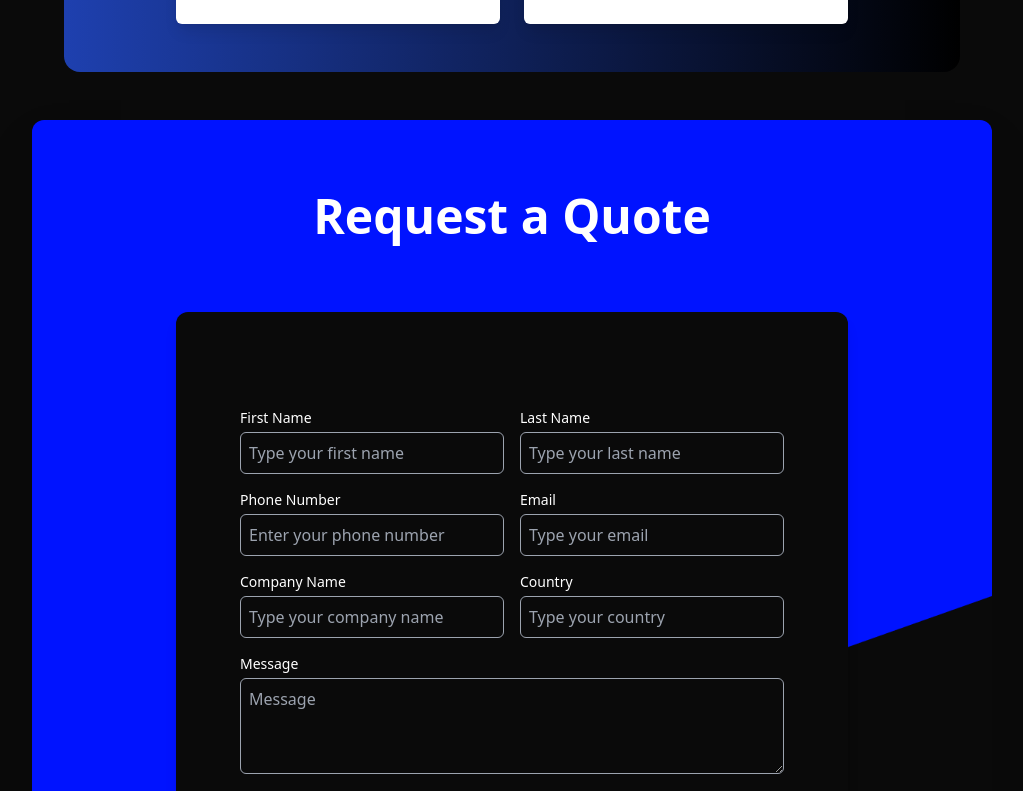
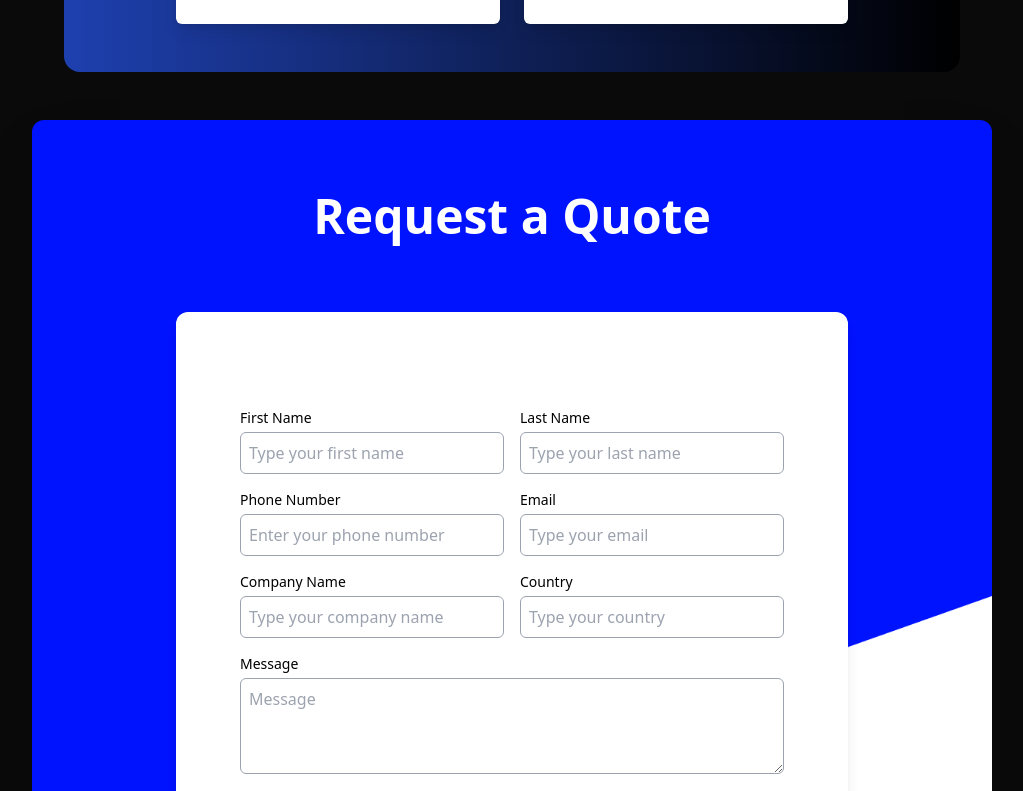
Before and after one commit to ADGO-et/nova, a Next.js app: page /pricing in a window 1280 px wide. Shown: the part 1849-2640 px from the top of the page, without its empty margins (128-1151 px from the left). Built offline with nearby package versions, Linux system fonts and the light colour scheme.

Commit message:
3. in the pricing page, in the dark mode, the form should be white. check the figma too here

```diff
--- a/components/pricing/RequestSection.tsx
+++ b/components/pricing/RequestSection.tsx
@@ -3,68 +3,68 @@ import React from "react";
 const RequestQuote: React.FC = () => {
   return (
     <div
-      className="flex flex-col items-center justify-center p-6 md:p-12 w-[75%] h-auto bg-cover bg-center my-8 mx-auto rounded-xl shadow-2xl"
+      className="flex flex-col bg-white items-center justify-center p-6 md:p-12 w-[75%] h-auto bg-cover bg-center my-8 mx-auto rounded-xl shadow-2xl"
       style={{ backgroundImage: "url(/pricing/bgRequest.png)" }}
     >
       <div className="flex items-start text-white text-xl md:text-5xl font-bold p-2 md:p-6">
         Request a Quote
       </div>
-      <div className="w-full max-w-2xl bg-foreground shadow-lg rounded-xl overflow-hidden my-12">
+      <div className="w-full max-w-2xl bg-white shadow-lg rounded-xl overflow-hidden my-12">
         <div className="p-8 md:p-16">
           <form className="grid md:grid-cols-2 gap-4 my-8">
             <div>
-              <label className="text-background block text-sm font-medium">First Name</label>
+              <label className="text-black block text-sm font-medium">First Name</label>
               <input
                 type="text"
                 placeholder="Type your first name"
-                className="mt-1 p-2 w-full border border-gray-400 rounded-md bg-foreground"
+                className="mt-1 p-2 w-full border border-gray-400 rounded-md bg-white"
               />
             </div>
             <div>
-              <label className="text-background block text-sm font-medium">Last Name</label>
+              <label className="text-black block text-sm font-medium">Last Name</label>
               <input
                 type="text"
                 placeholder="Type your last name"
-                className="mt-1 p-2 w-full border border-gray-400 rounded-md bg-foreground"
+                className="mt-1 p-2 w-full border border-gray-400 rounded-md bg-white"
               />
             </div>
             <div>
-              <label className="text-background block text-sm font-medium">Phone Number</label>
+              <label className="text-black block text-sm font-medium">Phone Number</label>
               <input
                 type="text"
                 placeholder="Enter your phone number"
-                className="mt-1 p-2 w-full border border-gray-400 rounded-md bg-foreground"
+                className="mt-1 p-2 w-full border border-gray-400 rounded-md bg-white"
               />
             </div>
             <div>
-              <label className="text-background block text-sm font-medium">Email</label>
+              <label className="text-black block text-sm font-medium">Email</label>
               <input
                 type="email"
                 placeholder="Type your email"
-                className="mt-1 p-2 w-full border border-gray-400 rounded-md bg-foreground"
+                className="mt-1 p-2 w-full border border-gray-400 rounded-md bg-white"
               />
             </div>
             <div>
-              <label className="text-background block text-sm font-medium">Company Name</label>
+              <label className="text-black block text-sm font-medium">Company Name</label>
               <input
                 type="text"
                 placeholder="Type your company name"
-                className="mt-1 p-2 w-full border border-gray-400 rounded-md bg-foreground"
+                className="mt-1 p-2 w-full border border-gray-400 rounded-md bg-white"
               />
             </div>
             <div>
-              <label className="text-background block text-sm font-medium">Country</label>
+              <label className="text-black block text-sm font-medium">Country</label>
               <input
                 type="text"
                 placeholder="Type your country"
-                className="mt-1 p-2 w-full border border-gray-400 rounded-md bg-foreground"
+                className="mt-1 p-2 w-full border border-gray-400 rounded-md bg-white"
               />
             </div>
             <div className="col-span-2">
-              <label className="text-background block text-sm font-medium">Message</label>
+              <label className="text-black block text-sm font-medium">Message</label>
               <textarea
                 placeholder="Message"
-                className="mt-1 p-2 w-full border border-gray-400 rounded-md h-24 bg-foreground"
+                className="mt-1 p-2 w-full border border-gray-400 rounded-md h-24 bg-white"
               ></textarea>
             </div>
             <div className="col-span-2 flex justify-end">
```
